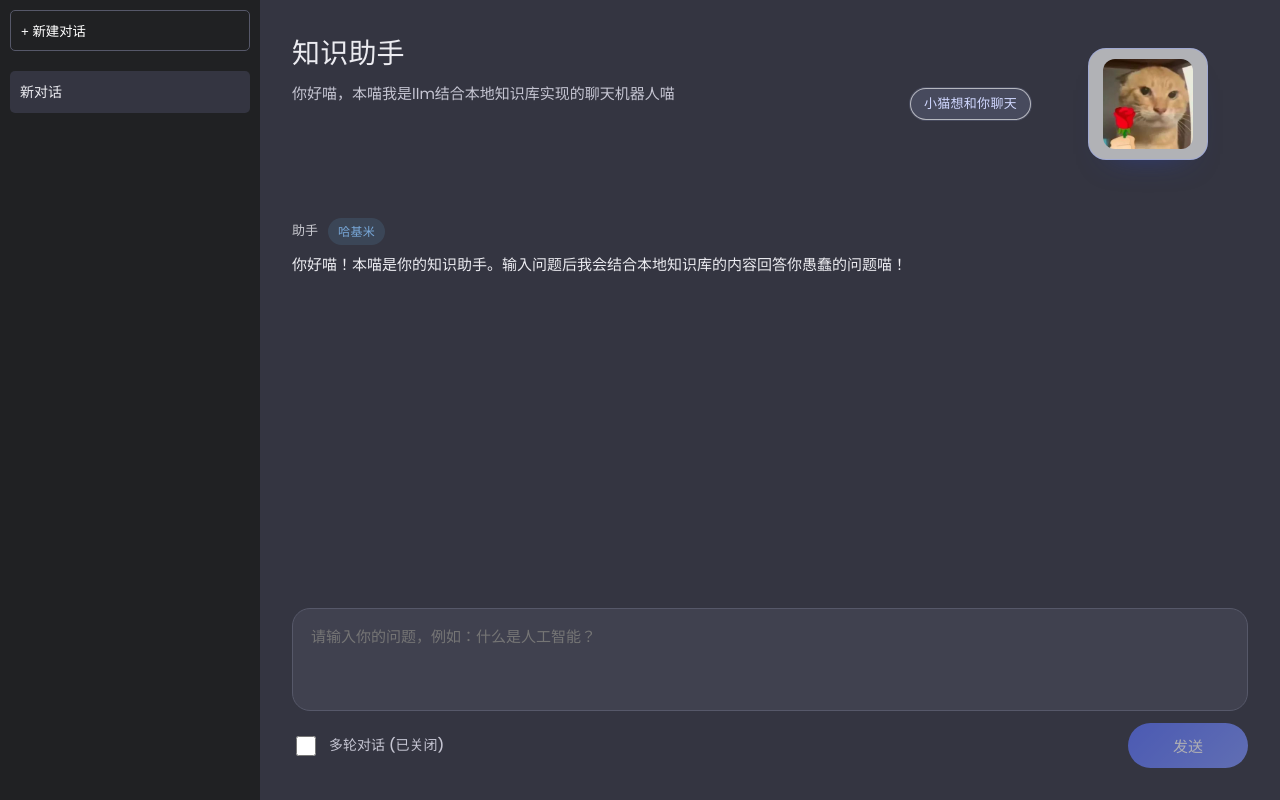
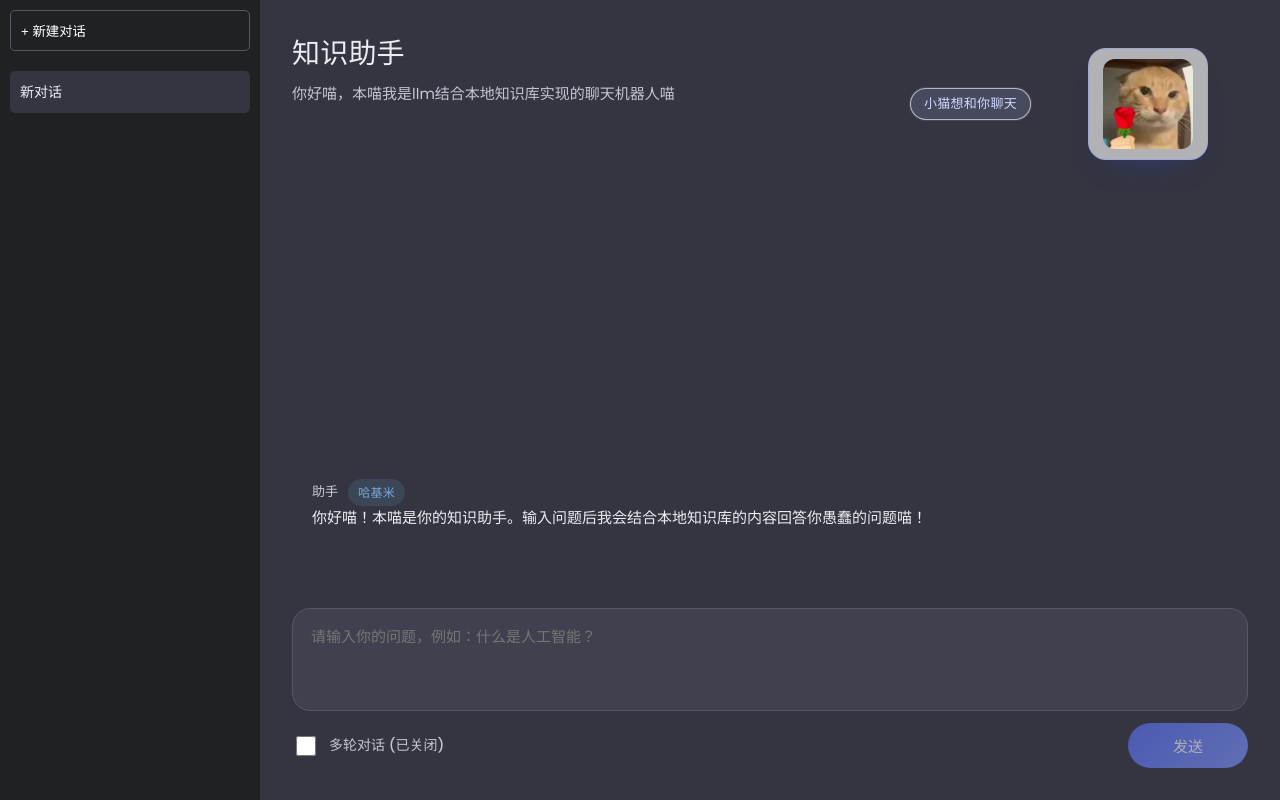
Before and after one commit to Piaoxuemoli/Knowledge, a React (Vite) app: page / in a window 1280 px wide. Built offline with nearby package versions, Linux system fonts and the light colour scheme.

Commit message:
feat：采用虚拟滚动解决了长消息列表渲染的内存问题

```diff
--- a/src/App.css
+++ b/src/App.css
@@ -208,11 +208,15 @@ body {
 
 .chat-messages {
   flex: 1;
+  overflow: hidden; /* 让 Virtuoso 处理滚动 */
+  padding: 20px;
   display: flex;
   flex-direction: column;
-  gap: 16px;
-  overflow-y: auto;
-  padding-right: 4px;
+  position: relative; /* 确保子元素定位正确 */
+}
+
+.virtuoso-container {
+  height: 100%;
 }
 
 .chat-messages::-webkit-scrollbar {
@@ -229,14 +233,14 @@ body {
 }
 
 .message {
-  max-width: 70ch;
-  padding: 18px 20px;
-  border-radius: 20px;
-  position: relative;
   display: flex;
   flex-direction: column;
-  gap: 8px;
-  animation: fadeInUp 200ms ease;
+  max-width: 80%;
+  padding: 12px 16px;
+  border-radius: 12px;
+  position: relative;
+  animation: fadeIn 0.3s ease-out;
+  margin-bottom: 1rem;
 }
 
 .message-user {
@@ -390,12 +394,12 @@ body {
   box-shadow: 0 12px 28px -18px rgba(50, 88, 232, 0.65);
 }
 
-@keyframes fadeInUp {
-  from {
+@keyframes fadeIn {
+  0% {
     opacity: 0;
     transform: translateY(12px);
   }
-  to {
+  100% {
     opacity: 1;
     transform: translateY(0);
   }
@@ -415,10 +419,15 @@ body {
 
 .floating-heart {
   position: absolute;
-  font-size: 28px;
-  color: #ff3b3b;
-  text-shadow: 0 8px 20px rgba(255, 59, 59, 0.45);
-  animation: popFade 2s ease forwards;
+  left: 50%;
+  top: 50%;
+  font-size: 24px;
+  color: #ff6b6b;
+  pointer-events: none;
+  animation: floatHeart 2s ease-out forwards;
+  z-index: 1000;
+  margin-left: var(--heart-x);
+  margin-top: var(--heart-y);
 }
 
 @keyframes popFade {
--- a/src/App.tsx
+++ b/src/App.tsx
@@ -1,6 +1,7 @@
-import { useEffect, useMemo, useRef, useState } from "react";
+import { useMemo, useRef, useState } from "react";
 import type { FormEvent } from "react";
 import "./App.css";
+import { Virtuoso, type VirtuosoHandle } from "react-virtuoso";
 import { callDeepseek, type DeepseekConfig } from "./services/deepseekService";
 import type { DeepseekMessage } from "./services/deepseekService";
 import { findBestKnowledgeMatch } from "./services/knowledgeService";
@@ -77,7 +78,7 @@ function App() {
   const [hearts, setHearts] = useState<Heart[]>([]); // 小心心控制
   const [showEaster, setShowEaster] = useState(false); // 丘比龙
   const [multiTurnEnabled, setMultiTurnEnabled] = useState(false);  // 多轮对话开关
-  const messageEndRef = useRef<HTMLDivElement | null>(null); // 滚动到底部引用
+  const virtuosoRef = useRef<VirtuosoHandle>(null); // 虚拟滚动引用
 
   const spawnHeart = () => {
     const id = createMessageId();
@@ -88,11 +89,11 @@ function App() {
     setTimeout(() => {
       setHearts((prev) => prev.filter((h) => h.id !== id));
     }, 2000);
-  };
+  };  // 在限定的圆内随机生成爱心
 
-  useEffect(() => {
-    messageEndRef.current?.scrollIntoView({ behavior: "smooth" });
-  }, [messages]);
+  // useEffect(() => {
+  //   messageEndRef.current?.scrollIntoView({ behavior: "smooth" });
+  // }, [messages]); // 滚动到底部
 
   const deepseekConfig = useMemo<DeepseekConfig>(
     () => ({
@@ -294,9 +295,11 @@ function App() {
             <span
               key={heart.id}
               className="floating-heart"
-              style={{
-                marginLeft: `${heart.x}px`,
-                marginTop: `${heart.y}px`,
+              ref={(el) => {
+                if (el) {
+                  el.style.setProperty("--heart-x", `${heart.x}px`);
+                  el.style.setProperty("--heart-y", `${heart.y}px`);
+                }
               }}
             >
               ❤
@@ -334,7 +337,14 @@ function App() {
         </header>
 
         <section className="chat-messages" aria-live="polite">
-          {messages.map((message) => {
+          <Virtuoso
+            ref={virtuosoRef}
+            className="virtuoso-container"
+            data={messages}
+            initialTopMostItemIndex={messages.length - 1}
+            followOutput="auto"
+            alignToBottom
+            itemContent={(_index, message) => {
               const isUser = message.role === "user";
               const badgeText =
                 message.source === "knowledge-base"
@@ -357,8 +367,8 @@ function App() {
                   <p className="message-content">{message.content}</p>
                 </article>
               );
-          })}
-          <div ref={messageEndRef} />
+            }}
+          />
         </section>
 
         <form className="chat-input-panel" onSubmit={handleSubmit}>
```
Lines whose indentation alone changed are shown as unchanged.
